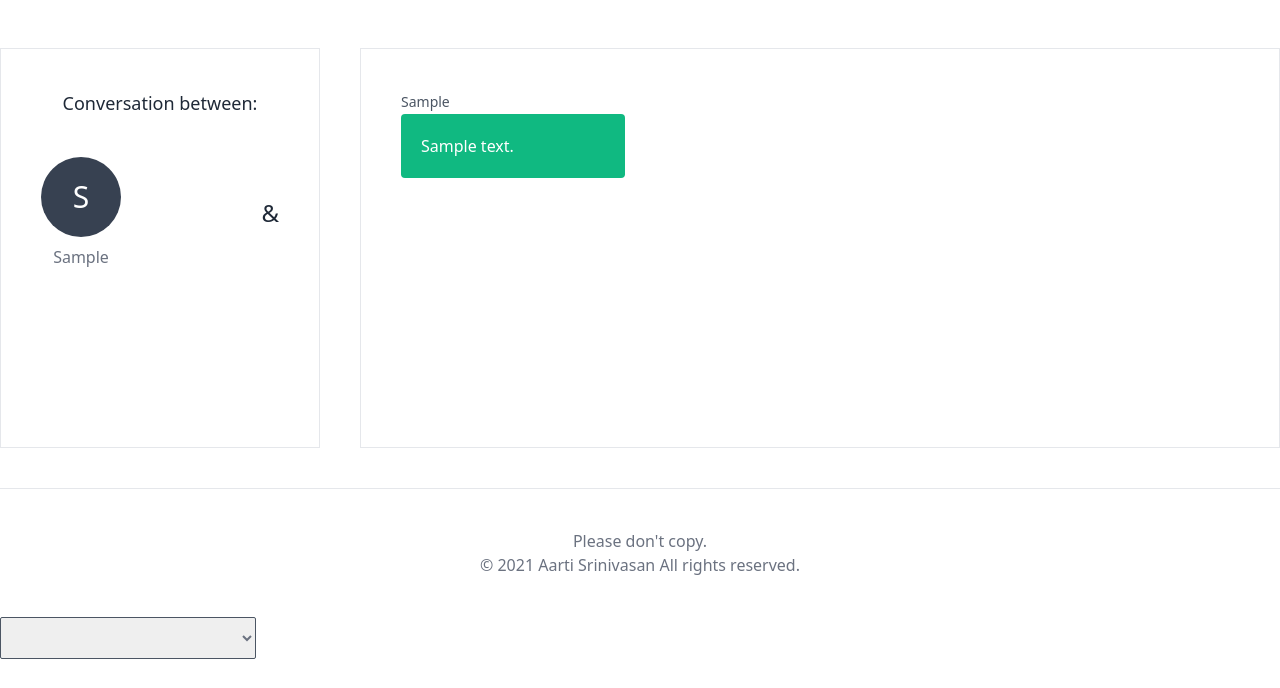
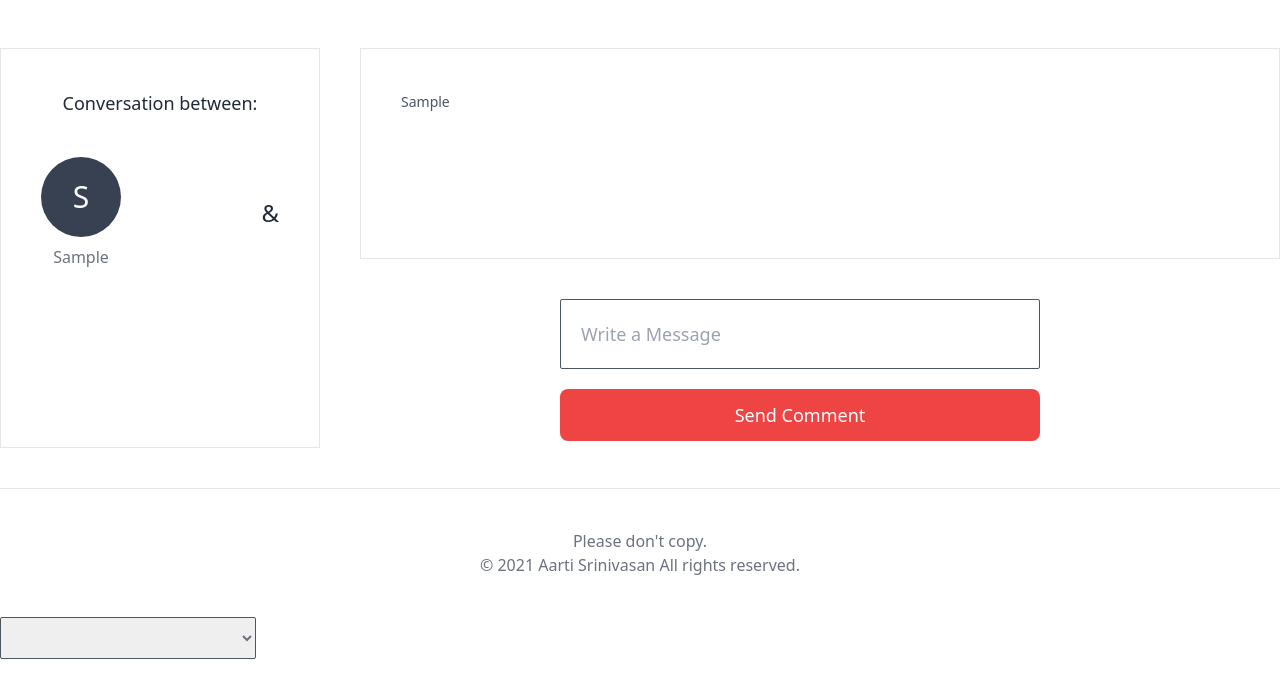
Before and after one commit to aartis83/Airbnb_Clone, a Django app: page /conversations/1/ in a window 1280 px wide. Shown: the part 80-768 px from the top of the page. Run offline with Django 3.2, Linux system fonts and the light colour scheme; tables that the repository leaves empty hold one stand-in row (values such as "Sample post"); style sheets or scripts are compiled from the project's sources; some libraries are stand-ins or nearby versions.

Commit message:
Implements send message feature in the conversations model

```diff
--- a/conversations/views.py
+++ b/conversations/views.py
@@ -1,8 +1,9 @@
 from django.db.models import Q
-from django.shortcuts import redirect, reverse
-from django.views.generic import DetailView
+from django.http import Http404
+from django.shortcuts import redirect, reverse, render
+from django.views.generic import View
 from users import models as user_models
-from . import models
+from . import models, forms
 
 
 def go_conversation(request, a_pk, b_pk):
@@ -19,6 +20,26 @@ def go_conversation(request, a_pk, b_pk):
         return redirect(reverse("conversations:detail", kwargs={"pk": conversation.pk}))
 
 
-class ConversationDetailView(DetailView):
+class ConversationDetailView(View):
+    def get(self, *args, **kwargs):
+        pk = kwargs.get("pk")
+        conversation = models.Conversation.objects.get_or_none(pk=pk)
+        if not conversation:
+            raise Http404()
+        return render(
+            self.request,
+            "conversations/conversation_detail.html",
+            {"conversation": conversation},
+        )
 
-    model = models.Conversation
+    def post(self, *args, **kwargs):
+        message = self.request.POST.get("message", None)
+        pk = kwargs.get("pk")
+        conversation = models.Conversation.objects.get_or_none(pk=pk)
+        if not conversation:
+            raise Http404()
+        if message is not None:
+            models.Message.objects.create(
+                message=message, user=self.request.user, conversation=conversation
+            )
+        return redirect(reverse("conversations:detail", kwargs={"pk": pk}))
--- a/templates/conversations/conversation_detail.html
+++ b/templates/conversations/conversation_detail.html
@@ -25,7 +25,8 @@
                 {% endfor %}
             </div>
         </div>
-        <div class="border flex-grow ml-10 p-10 flex flex-col">
+        <div class="flex-grow">
+            <div class="border  ml-10 p-10 flex flex-col">
                     {% if conversation.messages.count == 0 %}
                         no messages
                     {% else %}
@@ -37,7 +38,7 @@
                                 <span class="text-sm font-medium text-gray-600">{{message.user.first_name}}</span>
                                 <div class="mt-px p-5 w-56 rounded
                                     {% if message.user.pk != user.pk %}
-                                bg-green-500
+                                        bg-teal-500
                                         text-white
                                     {% else %}
                                         bg-gray-300
@@ -48,6 +49,13 @@
                             </div>
                             {% endfor %}
                         {% endif %}
+
+                    </div>
+                    <form class="mt-10 w-1/2 mx-auto" method="POST">
+                        {% csrf_token %}
+                        <input class="border-box mb-5" name="message" placeholder="Write a Message" required />
+                        <button class="btn-link">Send Comment</button>
+                    </form>
                 </div>
 
     </div>
```
Also changed, not shown: conversations/forms.py (added, +8 -0 lines). Lines whose indentation alone changed are shown as unchanged.
